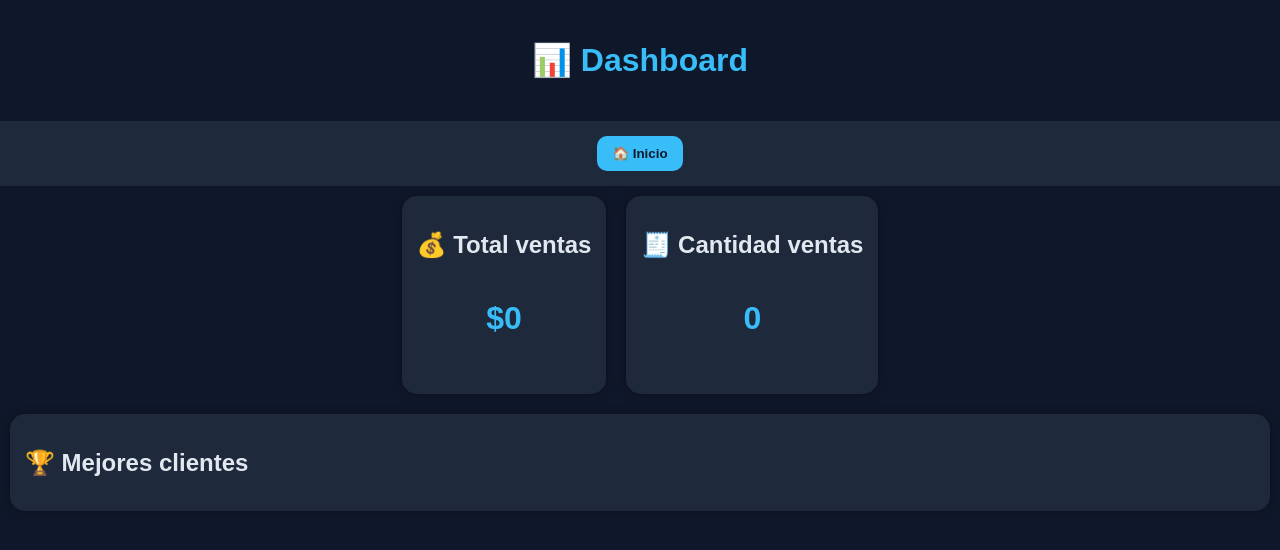
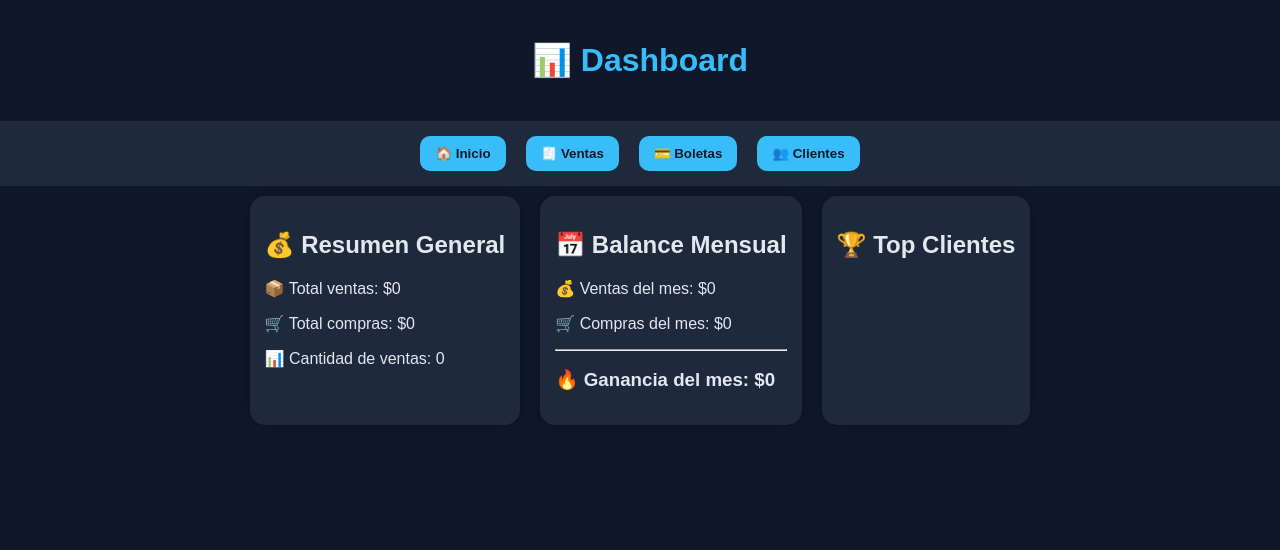
Before and after one commit to nicomartinezytm-pixel/distribuidora, a Flask app: page /dashboard in a window 1280 px wide. Shown: the top 550 px of the page. Run offline with Flask 3, Linux system fonts and the light colour scheme; data that the repository does not hold is empty.

Commit message:
Update dashboard.html

```diff
--- a/templates/dashboard.html
+++ b/templates/dashboard.html
@@ -1,7 +1,7 @@
 <!DOCTYPE html>
 <html>
 <head>
-    <title>Dashboard</title>
+    <title>Dashboard - Distribuidora Pro</title>
     <link rel="stylesheet" href="/static/style.css">
 </head>
 
@@ -11,31 +11,58 @@
 
 <div class="nav">
     <a href="/"><button>🏠 Inicio</button></a>
+    <a href="/vender"><button>🧾 Ventas</button></a>
+    <a href="/boletas"><button>💳 Boletas</button></a>
+    <a href="/clientes"><button>👥 Clientes</button></a>
 </div>
 
 <div class="container">
 
+    <!-- ========================= -->
+    <!-- 💰 RESUMEN GENERAL -->
+    <!-- ========================= -->
+
     <div class="card">
-        <h2>💰 Total ventas</h2>
-        <h1>${{total}}</h1>
+        <h2>💰 Resumen General</h2>
+
+        <p>📦 Total ventas: ${{ total }}</p>
+        <p>🛒 Total compras: ${{ compras_total }}</p>
+        <p>📊 Cantidad de ventas: {{ ventas }}</p>
     </div>
 
+    <!-- ========================= -->
+    <!-- 📅 BALANCE MENSUAL -->
+    <!-- ========================= -->
+
     <div class="card">
-        <h2>🧾 Cantidad ventas</h2>
-        <h1>{{ventas}}</h1>
+        <h2>📅 Balance Mensual</h2>
+
+        <p>💰 Ventas del mes: ${{ ventas_mes }}</p>
+        <p>🛒 Compras del mes: ${{ compras_mes }}</p>
+
+        <hr>
+
+        <h3>
+            🔥 Ganancia del mes: ${{ ganancia_mes }}
+        </h3>
+    </div>
+
+    <!-- ========================= -->
+    <!-- 🏆 TOP CLIENTES -->
+    <!-- ========================= -->
+
+    <div class="card">
+        <h2>🏆 Top Clientes</h2>
+
+        {% for c in ranking %}
+            <div class="card">
+                👤 {{ c['nombre'] }}<br>
+                💰 Total: ${{ c['total'] }}
+            </div>
+        {% endfor %}
     </div>
 
 </div>
 
-<div class="card">
-    <h2>🏆 Mejores clientes</h2>
-
-    {% for c in ranking %}
-        <div class="card">
-            {{c['nombre']}} - ${{c['total']}}
-        </div>
-    {% endfor %}
-</div>
-
 </body>
 </html>
```
